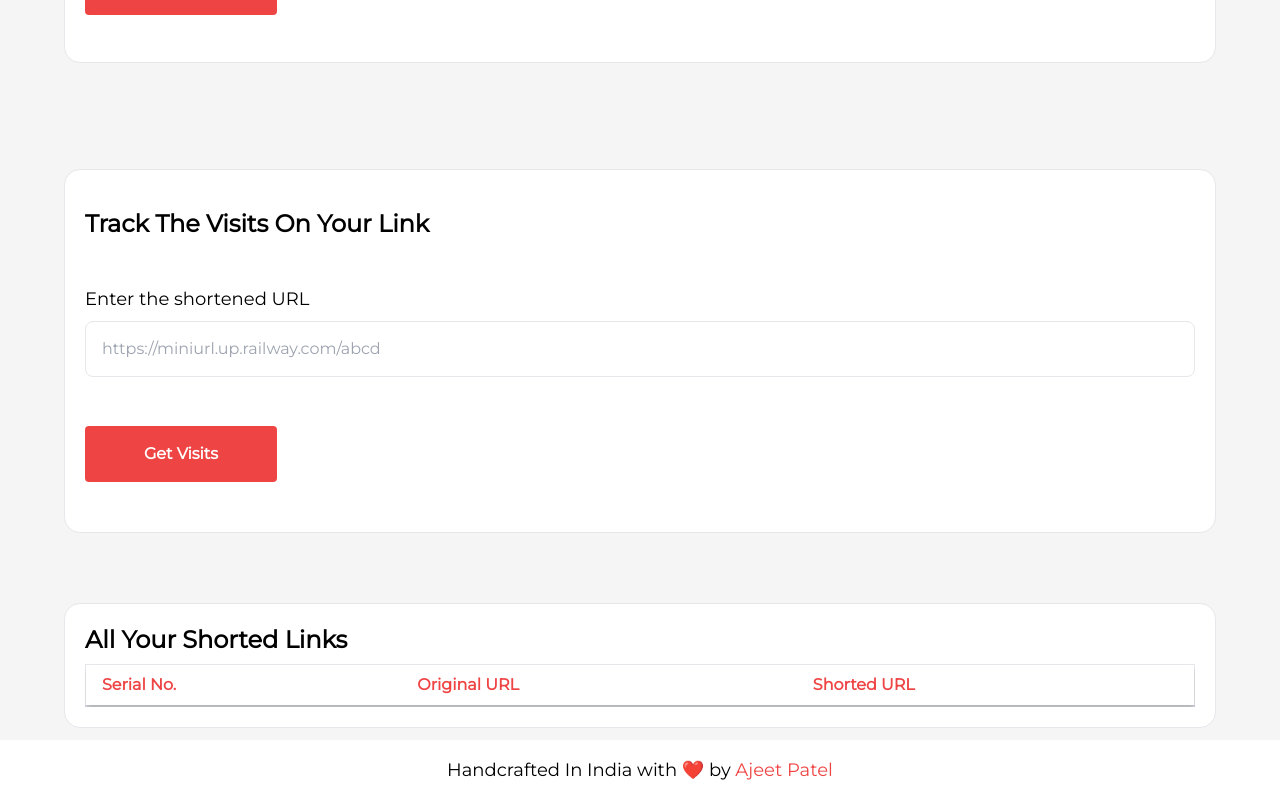
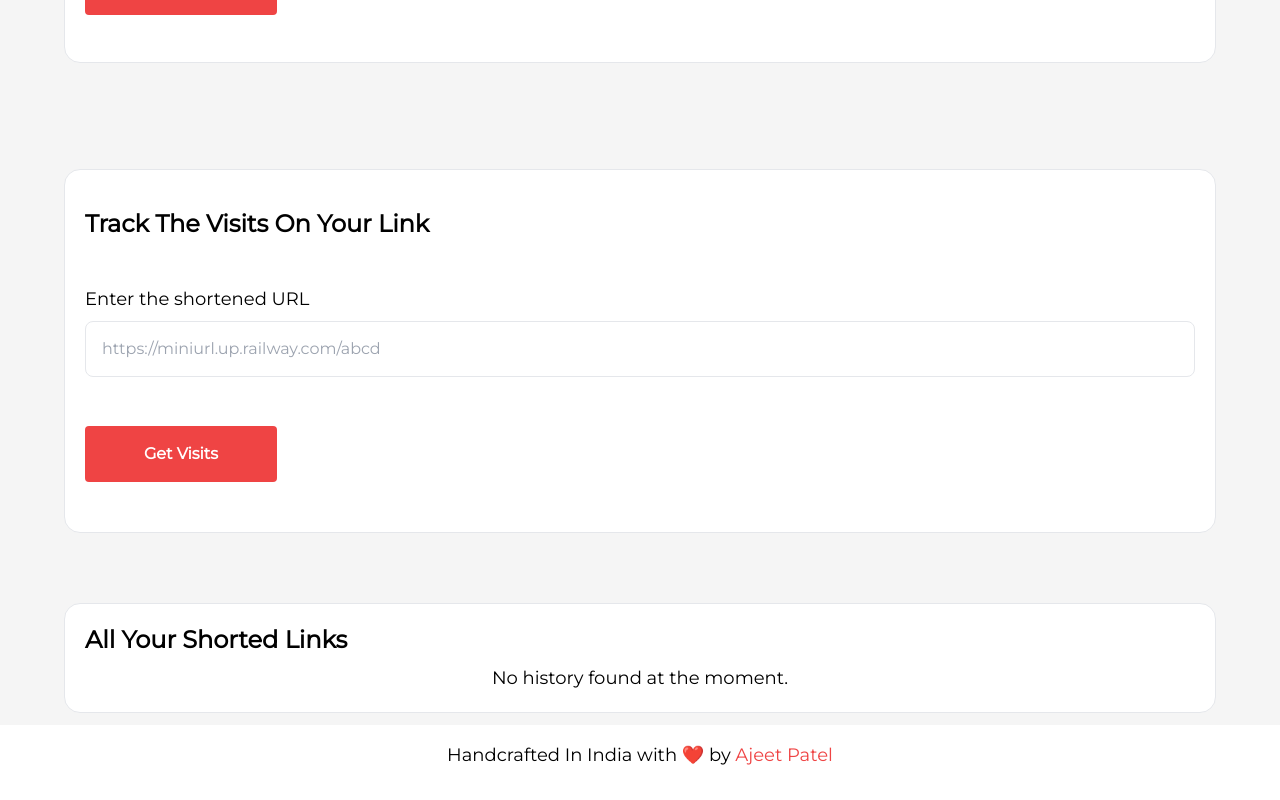
Before and after one commit to Ajeet1606/mini-url-frontend, a React (Vite) app: page / in a window 1280 px wide. Shown: the part 1163-1963 px from the top of the page. Built offline with nearby package versions, Linux system fonts and the light colour scheme; a web font is replaced by a local one.

Commit message:
no history message added in history table.

```diff
--- a/src/components/ShortLinksTable.tsx
+++ b/src/components/ShortLinksTable.tsx
@@ -28,7 +28,7 @@ const ShortLinksTable = () => {
           All Your Shorted Links
         </h3>
 
-        <div>
+        <div className={`${shortedLinks.length == 0 ? "hidden": ""}`}>
           <div className=" max-h-[50vh] overflow-auto">
             <table className="min-w-full shadow-md border">
               <thead className="bg-white shadow-md sticky top-0">
@@ -66,6 +66,16 @@ const ShortLinksTable = () => {
             </table>
           </div>
         </div>
+
+        <p
+          className={
+            shortedLinks.length == 0
+              ? "text-center text-sm md:text-lg block"
+              : "hidden"
+          }
+        >
+          No history found at the moment.
+        </p>
       </div>
     </div>
   );
```
